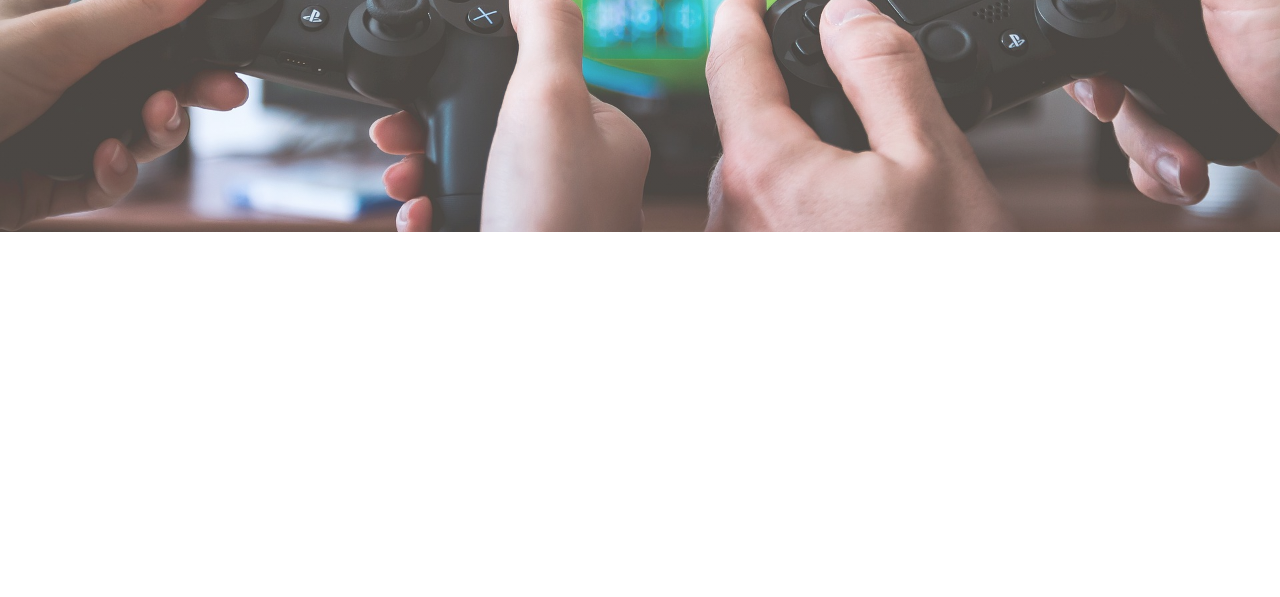
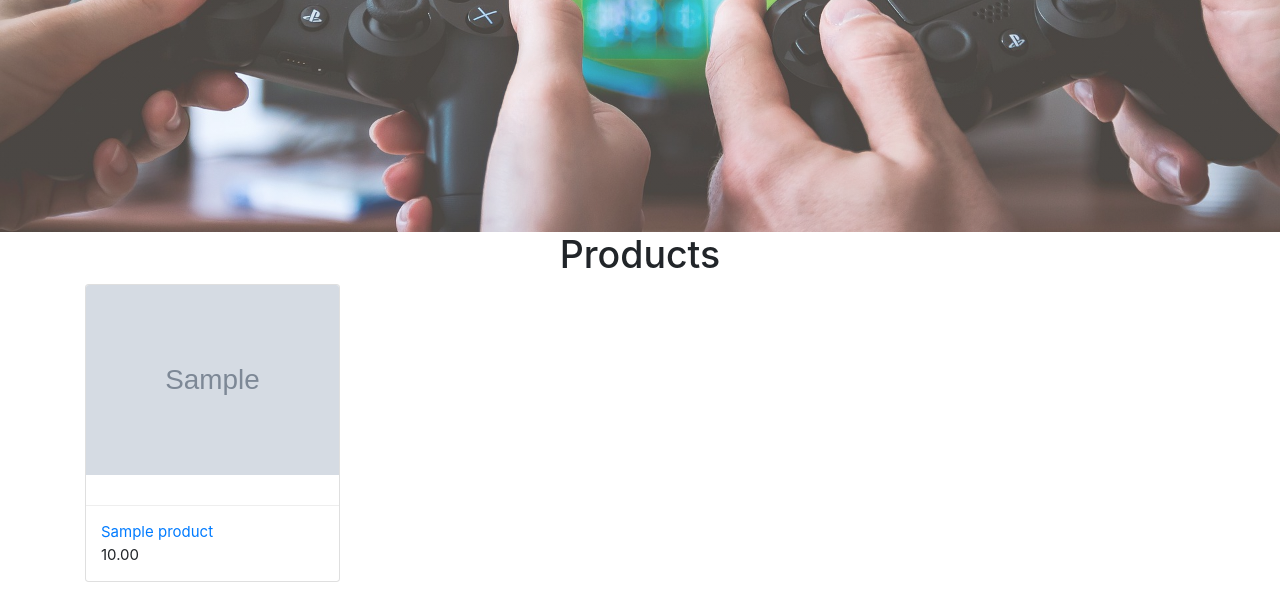
Before and after one commit to LukaszPlawinski/DigiShop, a Django app: page / in a window 1280 px wide. Shown: the part 533-1130 px from the top of the page. Before the commit the page ends 765 px from the top, so only its background shows below. Run offline with Django 3.2, Linux system fonts and the light colour scheme; tables that the repository leaves empty hold one stand-in row (values such as "Sample post"); grey boxes marked "Sample" are stand-in pictures; some libraries are stand-ins or nearby versions.

Commit message:
created list html page

```diff
--- a/shop/templates/list.html
+++ b/shop/templates/list.html
@@ -83,4 +83,36 @@
 </section><!--Hero Picture and search input-->
 
 
+<div class="container">
+    <!--Category-->
+    <h1 class="text-center">{% if category %}{{ category.name }}{% else %}Products
+{% endif %}</h1>
+
+<div class="row">
+
+{% for product in products %}
+    <div class="col-md-3 col-sm-6">
+    	<figure class="card card-product">
+    		<div class="img-wrap">
+    		<img src="
+    		{% if product.image %}
+    	    	{{ product.image.url }}
+    		{% else %}
+                {% static "img/no_image.png" %}
+            {% endif %}">
+    		</div>
+    		<figcaption class="info-wrap">
+    			<a href="{{ product.get_absolute_url }}" class="title">{{ product.name }}</a>
+    			<div class="price-wrap">
+    				<span class="price-new">{{ product.price }}</span>
+    			</div> <!-- price-wrap.// -->
+    		</figcaption>
+    	</figure> <!-- card // -->
+    </div> <!-- col // -->
+{% endfor %}
+</div>
+</div>
+
+
+
 {% endblock %}
```
